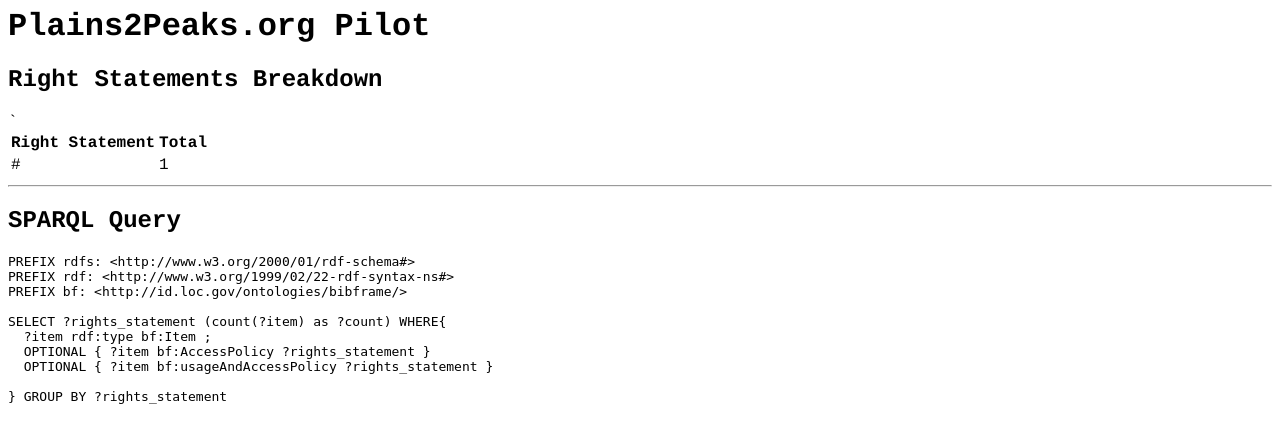
After one commit to KnowledgeLinks/Plains2PeaksPilot, a Flask app: template templates/reports/rights-statements.html in a window 1280 px wide. The commit adds this page. Shown: the top 443 px of the page. Run offline with Flask 2, Linux system fonts and the light colour scheme; the template is opened without the code that fills it: most values are stand-ins (such as "Sample title", 1, 10 or a date in 2020).

Commit message:
added Rights Statements reports, some data clean-up

```diff
--- a/app.py
+++ b/app.py
@@ -1,6 +1,8 @@
 __author__ = "Jeremy Nelson"
 from flask import Flask, render_template
 from flask_flatpages import FlatPages
+
+from reports import report_router
 
 app = Flask(__name__)
 app.config['FLATPAGES_EXTENSION'] = ['.md']
@@ -10,6 +12,17 @@
 @app.template_filter("pretty_num")
 def nice_number(raw_number):
     return "{:,}".format(int(raw_number))
+
+
+@app.route("/reports/")
+@app.route("/reports/<path:name>.html")
+def reporting(name=None):
+    if name is None:
+        return render_template("reports/index.html")
+    else:
+        data = report_router(name)
+        return render_template("reports/{}.html".format(name),
+            data=data)
 
 @app.route("/<path:name>")
 def page(name):
@@ -23,7 +36,6 @@
     for page in pages:
         total_items += int(page.meta.get("bf_items"))
         total_instances += int(page.meta.get("bf_instances"))
-    print(total_items, total_instances)
     return render_template("index.html",
         pages=pages,
         total_items=total_items,
--- /dev/null
+++ b/reports.py
@@ -0,0 +1,30 @@
+__author__ = "Jeremy Nelson"
+
+import requests
+TRIPLESTORE_URL = "http://localhost:9999/blazegraph/sparql"
+
+def report_router(report_name):
+    if report_name.startswith("rights-statements"):
+        return rights_statements()
+
+def rights_statements():
+    output = []
+    sparql = """PREFIX rdfs: <http://www.w3.org/2000/01/rdf-schema#>
+PREFIX rdf: <http://www.w3.org/1999/02/22-rdf-syntax-ns#>
+PREFIX bf: <http://id.loc.gov/ontologies/bibframe/>
+
+SELECT ?rights_statement (count(?item) as ?count) WHERE{
+  ?item rdf:type bf:Item ;
+  OPTIONAL { ?item bf:AccessPolicy ?rights_statement }
+  OPTIONAL { ?item bf:usageAndAccessPolicy ?rights_statement }
+
+} GROUP BY ?rights_statement"""
+    result = requests.post(TRIPLESTORE_URL,
+        data={"query": sparql,
+              "format": "json"})
+    bindings = result.json().get("results").get("bindings")
+    for row in bindings:
+        output.append({"url": row.get("rights_statement",
+                                      {'value': 'Unknown'}).get('value'),
+                       "count": row.get("count").get('value')})
+    return output
--- a/templates/index.html
+++ b/templates/index.html
@@ -16,6 +16,7 @@
 
     <h4>Total Items: {{ total_items|pretty_num }}</h4>
     <h4>Total Instances: {{ total_instances|pretty_num }}</h4>
-
+    <hr>
+    <a href="{{ url_for('reporting') }}">Reports</a>
 
 {% endblock %}
--- /dev/null
+++ b/templates/reports/rights-statements.html
@@ -0,0 +1,39 @@
+{% extends 'base.html' %}
+
+{% block main %}
+    <h1>Plains2Peaks.org Pilot</h1>
+    <h2>Right Statements Breakdown</h2>
+
+    <table>
+        <thead>
+            <tr>
+                <th>Right Statement</th>
+                <th>Total</th>
+            </tr>
+        </thead>
+        <tbody>
+            {% for row in data %}
+            <tr>
+                <td>{{ row.url }}</td>
+                <td>{{ row.count|pretty_num }}</td>
+            </tr>
+            {% endfor %}`
+        </tbody>
+    </table>
+<hr>
+<h2>SPARQL Query</h2>
+<pre>
+PREFIX rdfs: &lt;http://www.w3.org/2000/01/rdf-schema#&gt;
+PREFIX rdf: &lt;http://www.w3.org/1999/02/22-rdf-syntax-ns#&gt;
+PREFIX bf: &lt;http://id.loc.gov/ontologies/bibframe/&gt;
+
+SELECT ?rights_statement (count(?item) as ?count) WHERE{
+  ?item rdf:type bf:Item ;
+  OPTIONAL { ?item bf:AccessPolicy ?rights_statement }
+  OPTIONAL { ?item bf:usageAndAccessPolicy ?rights_statement }
+
+} GROUP BY ?rights_statement
+
+
+</pre>
+{% endblock %}
```
Also changed, not shown: doc/colorado-college.md (+2 -2 lines), doc/university-of-wyoming.md (+4 -0 lines), templates/reports/index.html (added, +9 -0 lines), utilities.py (+4 -3 lines).
